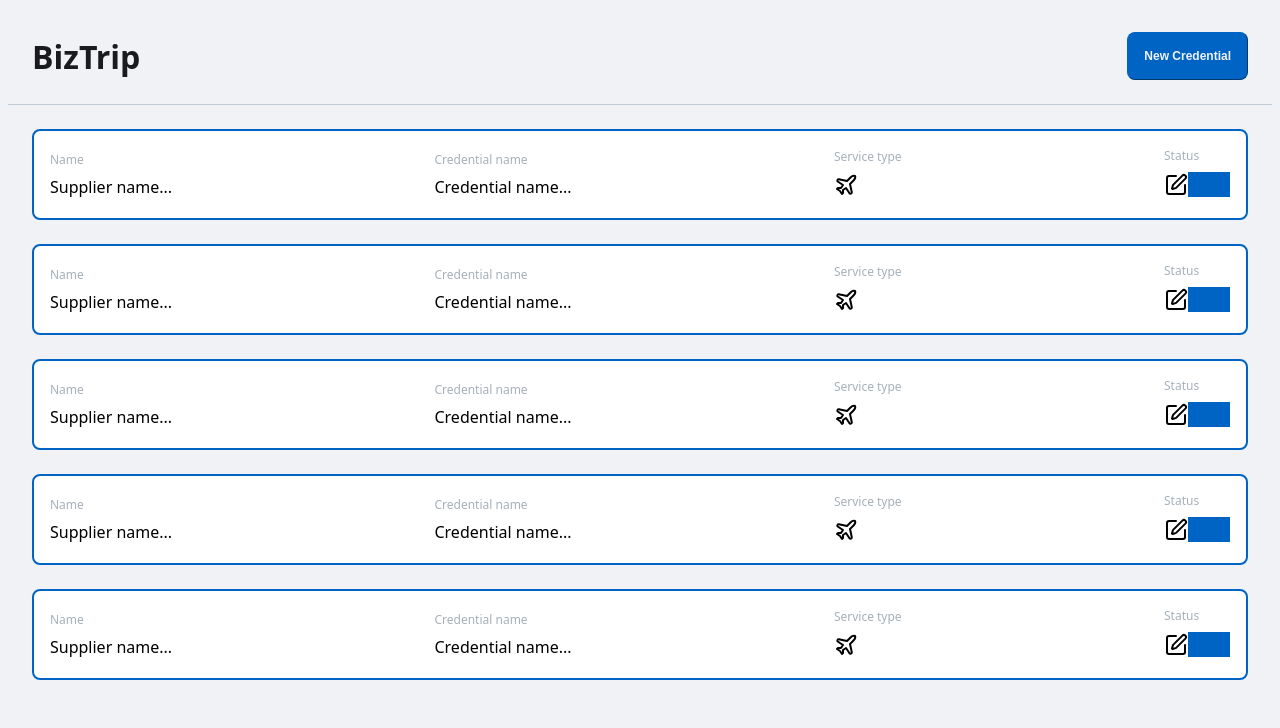
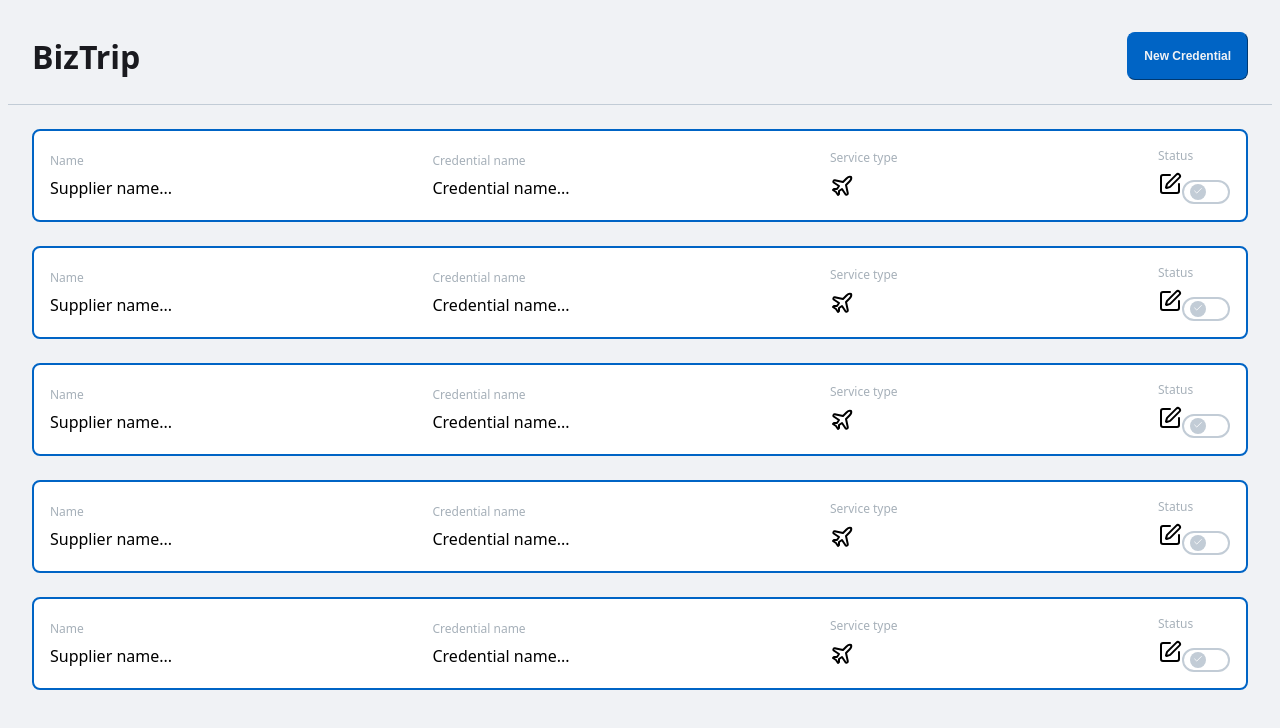
Before and after one commit to antoniovini47/biztrip-test, a React (Vite) app: page / in a window 1280 px wide. Shown: the top 728 px of the page. Built offline with nearby package versions, Linux system fonts and the light colour scheme.

Commit message:
style: switch button created

```diff
--- a/src/components/ui/SwitchStyled.tsx
+++ b/src/components/ui/SwitchStyled.tsx
@@ -1,22 +1,46 @@
 import { styled } from "@stitches/react";
 import { Switch } from "radix-ui";
 import { theme } from "../../../stitches.config";
+import { CheckIcon } from "lucide-react";
 
 const SwitchRootStyled = styled(Switch.Root, {
-  all: "unset",
-  width: 42,
-  height: 25,
-  backgroundColor: theme.colors.primary,
+  width: "48px",
+  height: "24px",
+  borderRadius: theme.borderRadius.lg,
+  border: `${theme.borderWidth.md} solid ${theme.colors.primary}`,
+  position: "relative",
+  '&[data-state="checked"]': {
+    backgroundColor: theme.colors.lightBlue,
+  },
+  '&[data-state="unchecked"]': {
+    backgroundColor: theme.colors.white,
+    border: `${theme.borderWidth.md} solid ${theme.colors.secondary}`,
+  },
 });
 
 const SwitchThumbStyled = styled(Switch.Thumb, {
+  display: "block",
+  width: "16px",
+  height: "16px",
   backgroundColor: theme.colors.primary,
+  borderRadius: theme.borderRadius.lg,
+  transition: "transform 100ms",
+  willChange: "transform",
+  '&[data-state="checked"]': {
+    transform: "translateX(18px)",
+  },
+  '&[data-state="unchecked"]': {
+    transform: "translateX(0px)",
+    backgroundColor: theme.colors.secondary,
+  },
 });
 
 const SwitchStyled = () => {
   return (
     <SwitchRootStyled>
-      <SwitchThumbStyled />
+      <SwitchThumbStyled>
+        <CheckIcon size={10} color={theme.colors.white.toString()} />
+      </SwitchThumbStyled>
     </SwitchRootStyled>
   );
 };
--- a/stitches.config.ts
+++ b/stitches.config.ts
@@ -7,6 +7,7 @@ export const { styled, theme, globalCss } = createStitches({
       primaryOnHover: "#0058B1",
       secondary: "#C2CCD6",
       secondaryOnHover: "#A6B0B9",
+      lightBlue: "#E0F0FF",
       light: "#F0F2F5",
       dark: "#1A1A1F",
       white: "#FFFFFF",
@@ -36,7 +37,9 @@ export const { styled, theme, globalCss } = createStitches({
       lg: "24px",
     },
     borderRadius: {
+      sm: "4px",
       md: "8px",
+      lg: "16px",
     },
     borderWidth: {
       sm: "1px",
```
